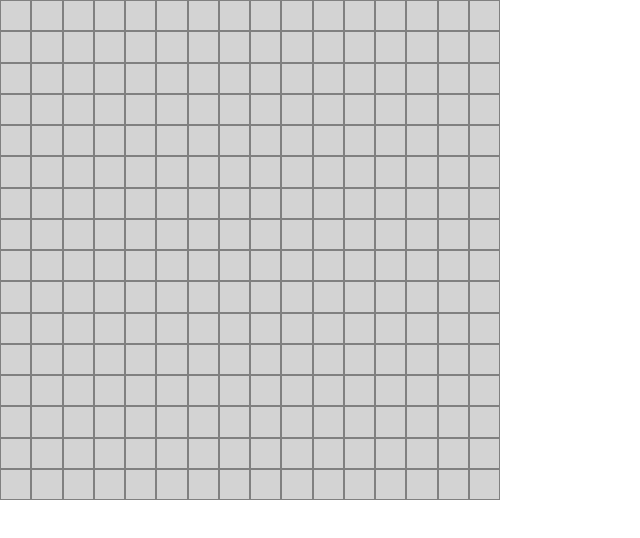
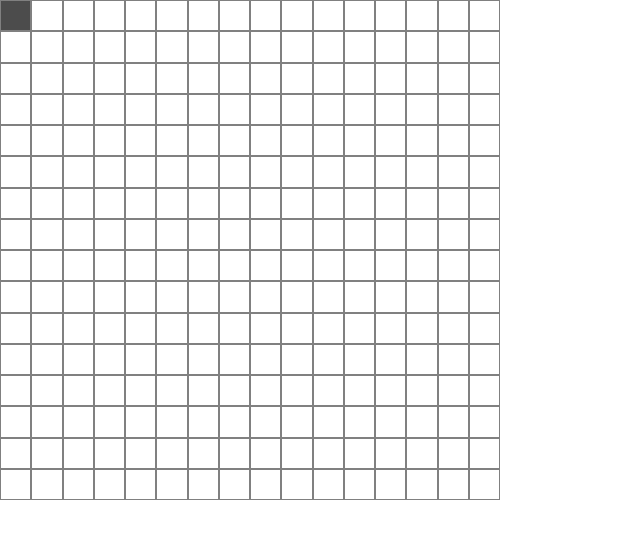
Before and after one commit to triqa/etch-a-sketch, a plain HTML site: page index.html in a window 1280 px wide. Shown: the whole page, without its empty margins (0-640 px from the left). Drawn offline with Linux system fonts and the light colour scheme.

Commit message:
Add hover effect when mouse hovers over the tile

```diff
--- a/javascript.js
+++ b/javascript.js
@@ -4,11 +4,16 @@
 const container = document.querySelector("#container");
 
 // Create the 16 x 16 grid
-const grid_size = 16 * 16;
-for (let i = 0; i < grid_size; i++) {
-  const div = document.createElement("div");
-  div.classList.add("tile"); // for css styling
-  container.appendChild(div);
-  div.style.width = `${500 / 16}px`;
-  div.style.height = `${500 / 16}px`;
+let grid_size = 16;
+for (let i = 0; i < grid_size * grid_size; i++) {
+  const tile = document.createElement("div");
+  tile.classList.add("tile"); // for css styling
+  container.appendChild(tile);
+  tile.style.width = `${500 / 16}px`;
+  tile.style.height = `${500 / 16}px`;
+
+  // Tile changes colour when mouse passes over it, leaving a trail through the grid
+  tile.addEventListener("mouseenter", (e) => {
+    e.target.classList.add("draw");
+  });
 }
--- a/style.css
+++ b/style.css
@@ -9,9 +9,12 @@
     flex-wrap: wrap;
     width: 500px;
     height: 500px;
-    background-color: lightgrey;
 }
 
 .tile {
     border: 0.1px solid grey;
 }
+
+.draw {
+    background-color: rgb(76, 76, 76);
+}
```
